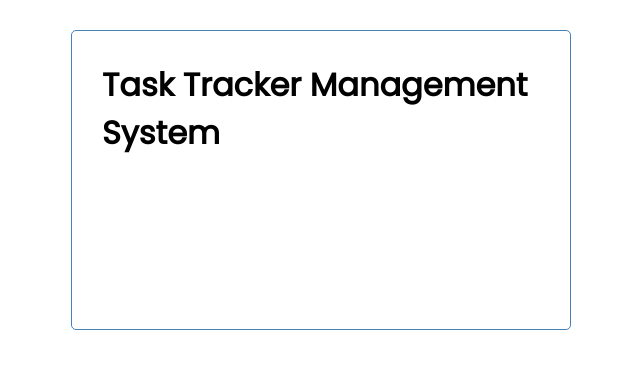
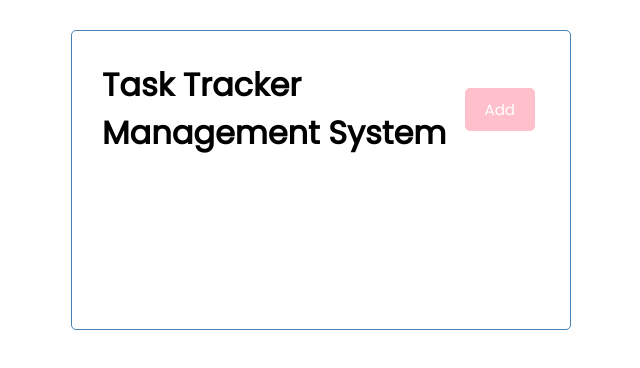
Before and after one commit to seinizumita/AnuglarTaskManager, an Angular app in the folder angular-crash/: page / in a window 1280 px wide. Shown: the top 368 px of the page, without its empty margins (319-959 px from the left). Built offline with nearby package versions, Linux system fonts and the light colour scheme.

Commit message:
creating button component and using event emitters

```diff
--- a/angular-crash/src/app/components/button/button.component.html
+++ b/angular-crash/src/app/components/button/button.component.html
@@ -1 +1,3 @@
-<p>button works!</p>
+<button [ngStyle]="{'background-color': color}" class=btn>
+    {{text}}
+</button>
--- a/angular-crash/src/app/components/button/button.component.ts
+++ b/angular-crash/src/app/components/button/button.component.ts
@@ -1,4 +1,4 @@
-import { Component, OnInit } from '@angular/core';
+import { Component, EventEmitter, Input, OnInit, Output } from '@angular/core';
 
 @Component({
   selector: 'app-button',
@@ -6,10 +6,17 @@ import { Component, OnInit } from '@angular/core';
   styleUrls: ['./button.component.css']
 })
 export class ButtonComponent implements OnInit {
+  @Input() text!:string;
+  @Input() color!:string;
+  @Output() btnClick = new EventEmitter();
 
   constructor() { }
 
   ngOnInit(): void {
   }
 
+  onClick(){
+    this.btnClick.emit;
+  }
+
 }
--- a/angular-crash/src/app/components/header/header.component.html
+++ b/angular-crash/src/app/components/header/header.component.html
@@ -1,3 +1,7 @@
 <header>
     <h1>{{title}} </h1>
+    <app-button
+    color="pink"
+    text="Add"
+    (btnClick)="toggleAddTask()"></app-button>
 </header>
--- a/angular-crash/src/app/components/header/header.component.ts
+++ b/angular-crash/src/app/components/header/header.component.ts
@@ -13,4 +13,8 @@ export class HeaderComponent implements OnInit {
   ngOnInit(): void {
   }
 
+  toggleAddTask(){
+    console.log('toggle');
+  }
+
 }
```
